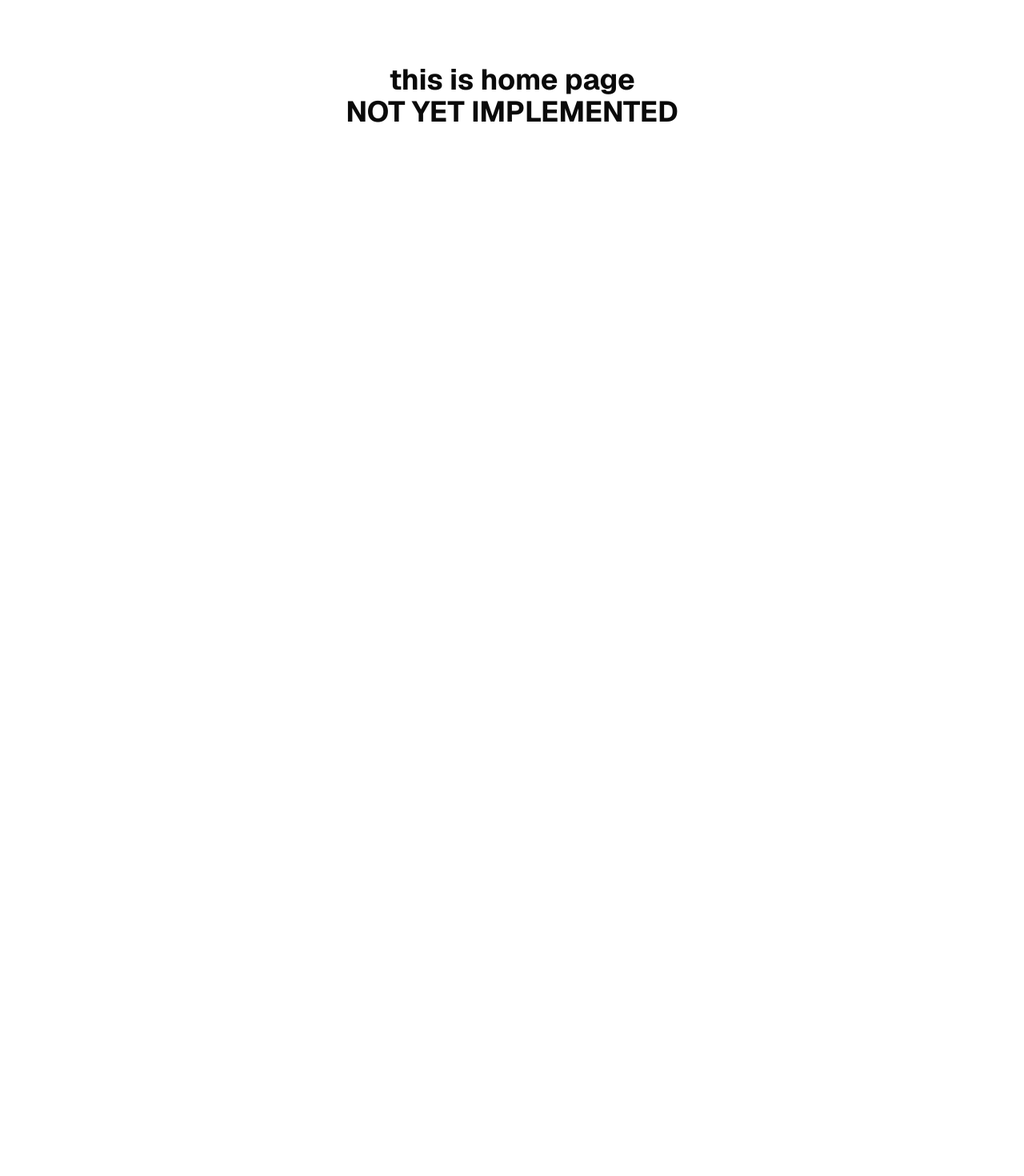
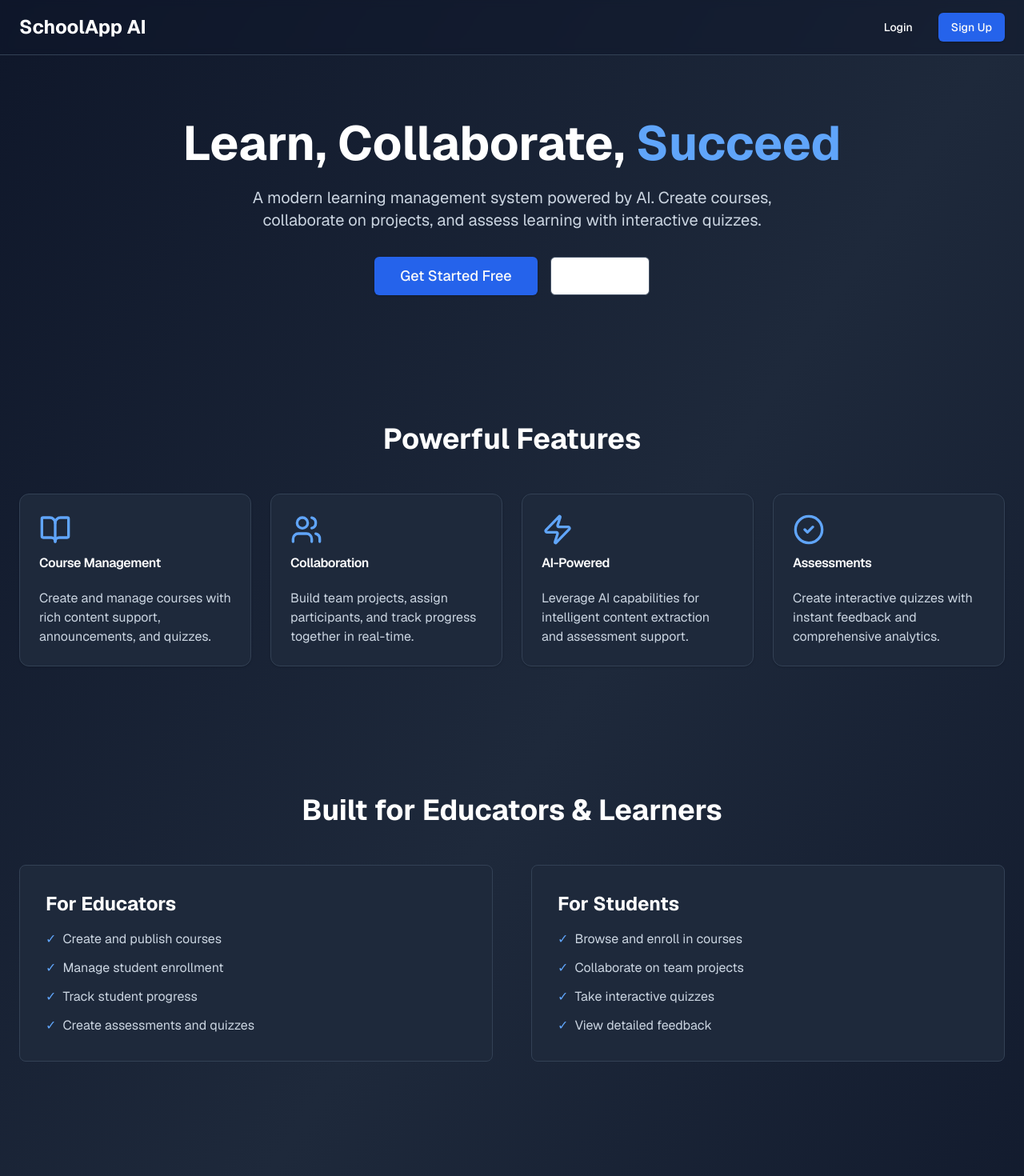
Before and after one commit to elm19/schoolapp-ai, a Next.js app: page / in a window 1280 px wide. Shown: the top 1470 px of the page at 80% size. Before the commit the page ends 800 px from the top, so only its background shows below. Built offline with nearby package versions, Linux system fonts and the light colour scheme; no server answers.

Commit message:
feat: revamp homepage with navigation, hero section, features, and user types overview

```diff
--- a/app/page.tsx
+++ b/app/page.tsx
@@ -1,14 +1,188 @@
+import { redirect } from "next/navigation";
+import { createClient } from "@/lib/supabase/server";
+import Link from "next/link";
+import { Button } from "@/components/ui/button";
+import { Card, CardContent, CardHeader, CardTitle } from "@/components/ui/card";
+import { BookOpen, Users, Zap, CheckCircle2 } from "lucide-react";
 
 export default async function Home() {
+  const supabase = await createClient();
+  const { data: { user } } = await supabase.auth.getUser();
 
+  // Redirect authenticated users to dashboard
+  if (user) {
+    redirect("/courses");
+  }
 
   return (
-    <main>
-      <h1 className="text-4xl font-bold text-center mt-20">
-        this is home page
-        <br />
-        NOT YET IMPLEMENTED
-      </h1>
+    <main className="min-h-screen bg-gradient-to-br from-slate-900 via-slate-800 to-slate-900">
+      {/* Navigation */}
+      <nav className="border-b border-slate-700 bg-slate-900/50 backdrop-blur-sm">
+        <div className="mx-auto max-w-7xl px-6 py-4 flex items-center justify-between">
+          <div className="text-2xl font-bold text-white">SchoolApp AI</div>
+          <div className="flex gap-4">
+            <Link href="/auth/login">
+              <Button variant="ghost" className="text-white hover:text-white hover:bg-slate-700">
+                Login
+              </Button>
+            </Link>
+            <Link href="/auth/sign-up">
+              <Button className="bg-blue-600 hover:bg-blue-700">Sign Up</Button>
+            </Link>
+          </div>
+        </div>
+      </nav>
+
+      {/* Hero Section */}
+      <section className="mx-auto max-w-7xl px-6 py-20 text-center">
+        <h1 className="text-5xl md:text-6xl font-bold text-white mb-6 leading-tight">
+          Learn, Collaborate, <span className="text-blue-400">Succeed</span>
+        </h1>
+        <p className="text-xl text-slate-300 mb-8 max-w-2xl mx-auto">
+          A modern learning management system powered by AI. Create courses, collaborate on projects, and assess learning with interactive quizzes.
+        </p>
+        <div className="flex gap-4 justify-center flex-wrap">
+          <Link href="/auth/sign-up">
+            <Button size="lg" className="bg-blue-600 hover:bg-blue-700 text-lg h-12 px-8">
+              Get Started Free
+            </Button>
+          </Link>
+          <Link href="/auth/login">
+            <Button size="lg" variant="outline" className="text-lg h-12 px-8 border-slate-600 text-white hover:bg-slate-800">
+              Sign In
+            </Button>
+          </Link>
+        </div>
+      </section>
+
+      {/* Features Section */}
+      <section className="mx-auto max-w-7xl px-6 py-20">
+        <h2 className="text-4xl font-bold text-white mb-12 text-center">Powerful Features</h2>
+        <div className="grid md:grid-cols-2 lg:grid-cols-4 gap-6">
+          {/* Feature 1 */}
+          <Card className="bg-slate-800 border-slate-700 hover:border-blue-500 transition-colors">
+            <CardHeader>
+              <BookOpen className="w-10 h-10 text-blue-400 mb-2" />
+              <CardTitle className="text-white">Course Management</CardTitle>
+            </CardHeader>
+            <CardContent>
+              <p className="text-slate-300">Create and manage courses with rich content support, announcements, and quizzes.</p>
+            </CardContent>
+          </Card>
+
+          {/* Feature 2 */}
+          <Card className="bg-slate-800 border-slate-700 hover:border-blue-500 transition-colors">
+            <CardHeader>
+              <Users className="w-10 h-10 text-blue-400 mb-2" />
+              <CardTitle className="text-white">Collaboration</CardTitle>
+            </CardHeader>
+            <CardContent>
+              <p className="text-slate-300">Build team projects, assign participants, and track progress together in real-time.</p>
+            </CardContent>
+          </Card>
+
+          {/* Feature 3 */}
+          <Card className="bg-slate-800 border-slate-700 hover:border-blue-500 transition-colors">
+            <CardHeader>
+              <Zap className="w-10 h-10 text-blue-400 mb-2" />
+              <CardTitle className="text-white">AI-Powered</CardTitle>
+            </CardHeader>
+            <CardContent>
+              <p className="text-slate-300">Leverage AI capabilities for intelligent content extraction and assessment support.</p>
+            </CardContent>
+          </Card>
+
+          {/* Feature 4 */}
+          <Card className="bg-slate-800 border-slate-700 hover:border-blue-500 transition-colors">
+            <CardHeader>
+              <CheckCircle2 className="w-10 h-10 text-blue-400 mb-2" />
+              <CardTitle className="text-white">Assessments</CardTitle>
+            </CardHeader>
+            <CardContent>
+              <p className="text-slate-300">Create interactive quizzes with instant feedback and comprehensive analytics.</p>
+            </CardContent>
+          </Card>
+        </div>
+      </section>
+
+      {/* User Types Section */}
+      <section className="mx-auto max-w-7xl px-6 py-20">
+        <h2 className="text-4xl font-bold text-white mb-12 text-center">Built for Educators & Learners</h2>
+        <div className="grid md:grid-cols-2 gap-12">
+          {/* For Teachers */}
+          <div className="rounded-lg bg-slate-800 border border-slate-700 p-8">
+            <h3 className="text-2xl font-bold text-white mb-4">For Educators</h3>
+            <ul className="space-y-3 text-slate-300">
+              <li className="flex gap-2">
+                <span className="text-blue-400">✓</span>
+                <span>Create and publish courses</span>
+              </li>
+              <li className="flex gap-2">
+                <span className="text-blue-400">✓</span>
+                <span>Manage student enrollment</span>
+              </li>
+              <li className="flex gap-2">
+                <span className="text-blue-400">✓</span>
+                <span>Track student progress</span>
+              </li>
+              <li className="flex gap-2">
+                <span className="text-blue-400">✓</span>
+                <span>Create assessments and quizzes</span>
+              </li>
+            </ul>
+          </div>
+
+          {/* For Students */}
+          <div className="rounded-lg bg-slate-800 border border-slate-700 p-8">
+            <h3 className="text-2xl font-bold text-white mb-4">For Students</h3>
+            <ul className="space-y-3 text-slate-300">
+              <li className="flex gap-2">
+                <span className="text-blue-400">✓</span>
+                <span>Browse and enroll in courses</span>
+              </li>
+              <li className="flex gap-2">
+                <span className="text-blue-400">✓</span>
+                <span>Collaborate on team projects</span>
+              </li>
+              <li className="flex gap-2">
+                <span className="text-blue-400">✓</span>
+                <span>Take interactive quizzes</span>
+              </li>
+              <li className="flex gap-2">
+                <span className="text-blue-400">✓</span>
+                <span>View detailed feedback</span>
+              </li>
+            </ul>
+          </div>
+        </div>
+      </section>
+
+      {/* CTA Section */}
+      <section className="mx-auto max-w-7xl px-6 py-20">
+        <div className="rounded-lg bg-gradient-to-r from-blue-600 to-blue-700 p-12 text-center">
+          <h2 className="text-4xl font-bold text-white mb-4">Ready to Get Started?</h2>
+          <p className="text-blue-100 mb-8 text-lg">Join thousands of educators and learners on SchoolApp AI today.</p>
+          <div className="flex gap-4 justify-center flex-wrap">
+            <Link href="/auth/sign-up">
+              <Button size="lg" className="bg-white text-blue-600 hover:bg-slate-100 text-lg h-12 px-8">
+                Sign Up Now
+              </Button>
+            </Link>
+            <Link href="/auth/login">
+              <Button size="lg" variant="outline" className="text-lg h-12 px-8 border-white text-white hover:bg-blue-600">
+                Login
+              </Button>
+            </Link>
+          </div>
+        </div>
+      </section>
+
+      {/* Footer */}
+      <footer className="border-t border-slate-700 bg-slate-900/50 backdrop-blur-sm mt-20">
+        <div className="mx-auto max-w-7xl px-6 py-8 text-center text-slate-400 text-sm">
+          <p>&copy; 2026 SchoolApp AI. All rights reserved.</p>
+        </div>
+      </footer>
     </main>
   );
 }
```
Also changed, not shown: 1 other file (tests, documents, lock files or other folders).
